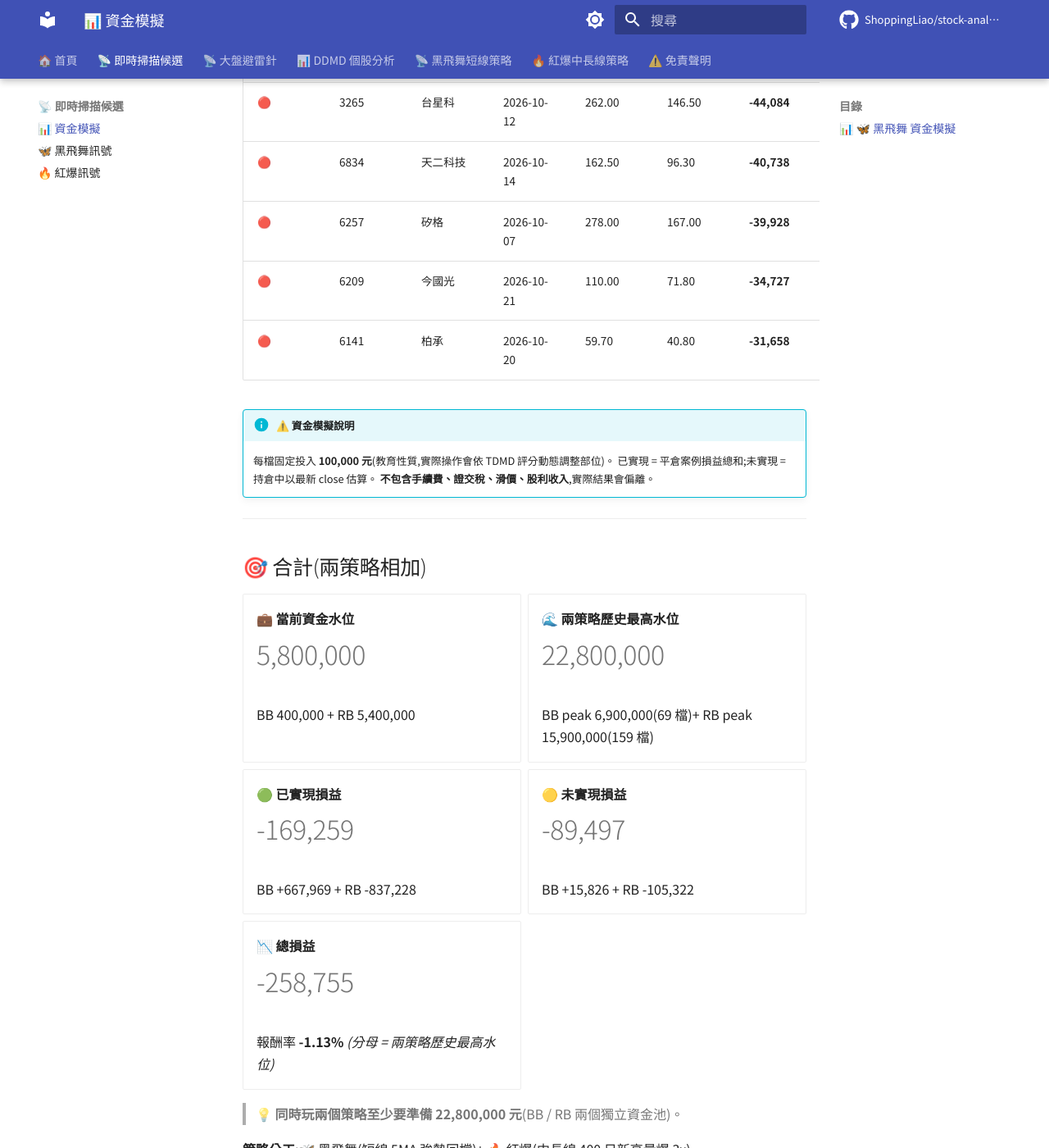
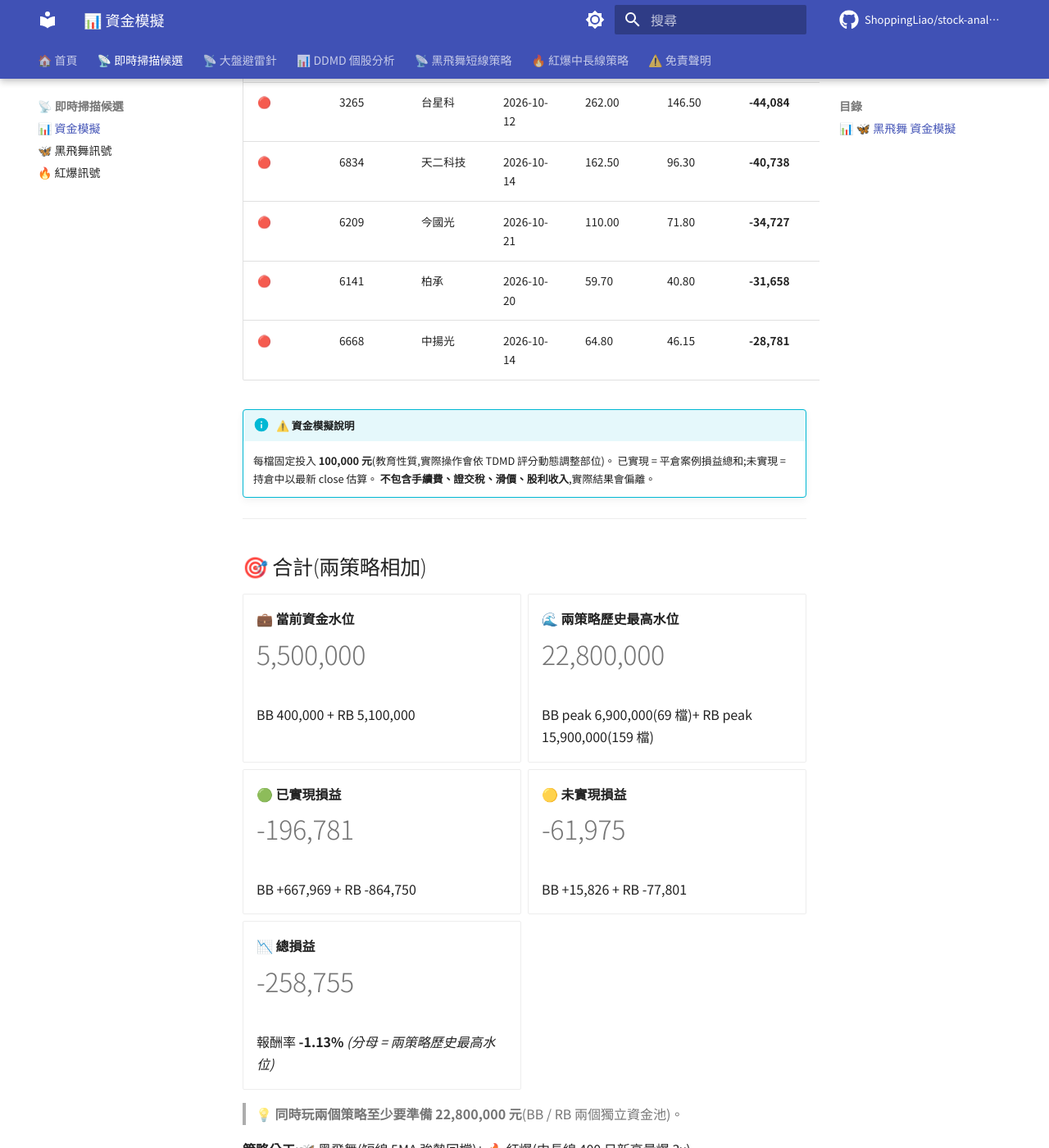
Before and after one commit to ShoppingLiao/stock-analysis-public, an MkDocs documentation site: the page built from docs/signals_capital.md, in a window 1280 px wide and 1400 px high, scrolled down 2907 px. Shown: the whole window at 82% size. Built offline with MkDocs 1.6.1 and Material for MkDocs 9.7.7, drawn with Linux system fonts in a browser that asks for light colours; comment, search, counter and statistics services are not loaded; some of the changed text lies outside the part shown.

Commit message:
docs(signals): update BB + RB + capital (2026-11-09)

```diff
--- a/docs/signals_capital.md
+++ b/docs/signals_capital.md
@@ -72,9 +72,9 @@
 
 -   **💼 當前資金水位**
 
-    # 5,400,000
+    # 5,100,000
 
-    持倉 54 檔 × 100,000
+    持倉 51 檔 × 100,000
 
 -   **🌊 歷史最高水位**
 
@@ -84,15 +84,15 @@
 
 -   **🟢 已實現損益**
 
-    # -837,228
+    # -864,750
 
-    勝率 30.4% / 280 檔已平倉
+    勝率 30.4% / 283 檔已平倉
 
 -   **🟡 未實現損益**
 
-    # -105,322
+    # -77,801
 
-    持倉 54 檔(現價 vs 進場價)
+    持倉 51 檔(現價 vs 進場價)
 
 -   **📉 總損益**
 
@@ -102,7 +102,7 @@
 
 </div>
 
-> **💡 解讀**:這個策略歷史上**同時最多持有 159 檔**(在 2026-06-23),代表「玩這個策略至少要準備 **15,900,000 元**」才不會因資金不夠錯過訊號。當前只佔用 5,400,000(54 檔)。
+> **💡 解讀**:這個策略歷史上**同時最多持有 159 檔**(在 2026-06-23),代表「玩這個策略至少要準備 **15,900,000 元**」才不會因資金不夠錯過訊號。當前只佔用 5,100,000(51 檔)。
 
 ### 持倉中 — Top 5 獲利 / 虧損
 
@@ -115,9 +115,9 @@
 | 🟢 | 3287 | 廣寰科 | 2026-10-15 | 58.70 | 80.60 | **+37,308** | **+37.31%** |
 | 🔴 | 3265 | 台星科 | 2026-10-12 | 262.00 | 146.50 | **-44,084** | **-44.08%** |
 | 🔴 | 6834 | 天二科技 | 2026-10-14 | 162.50 | 96.30 | **-40,738** | **-40.74%** |
-| 🔴 | 6257 | 矽格 | 2026-10-07 | 278.00 | 167.00 | **-39,928** | **-39.93%** |
 | 🔴 | 6209 | 今國光 | 2026-10-21 | 110.00 | 71.80 | **-34,727** | **-34.73%** |
 | 🔴 | 6141 | 柏承 | 2026-10-20 | 59.70 | 40.80 | **-31,658** | **-31.66%** |
+| 🔴 | 6668 | 中揚光 | 2026-10-14 | 64.80 | 46.15 | **-28,781** | **-28.78%** |
 
 !!! info "⚠️ 資金模擬說明"
     每檔固定投入 **100,000 元**(教育性質,實際操作會依 TDMD 評分動態調整部位)。
@@ -132,9 +132,9 @@
 
 -   **💼 當前資金水位**
 
-    # 5,800,000
+    # 5,500,000
 
-    BB 400,000 + RB 5,400,000
+    BB 400,000 + RB 5,100,000
 
 -   **🌊 兩策略歷史最高水位**
 
@@ -144,15 +144,15 @@
 
 -   **🟢 已實現損益**
 
-    # -169,259
+    # -196,781
 
-    BB +667,969 + RB -837,228
+    BB +667,969 + RB -864,750
 
 -   **🟡 未實現損益**
 
-    # -89,497
+    # -61,975
 
-    BB +15,826 + RB -105,322
+    BB +15,826 + RB -77,801
 
 -   **📉 總損益**
 
```
Also changed, not shown: docs/signals_red_burst.md (+60 -63 lines).
